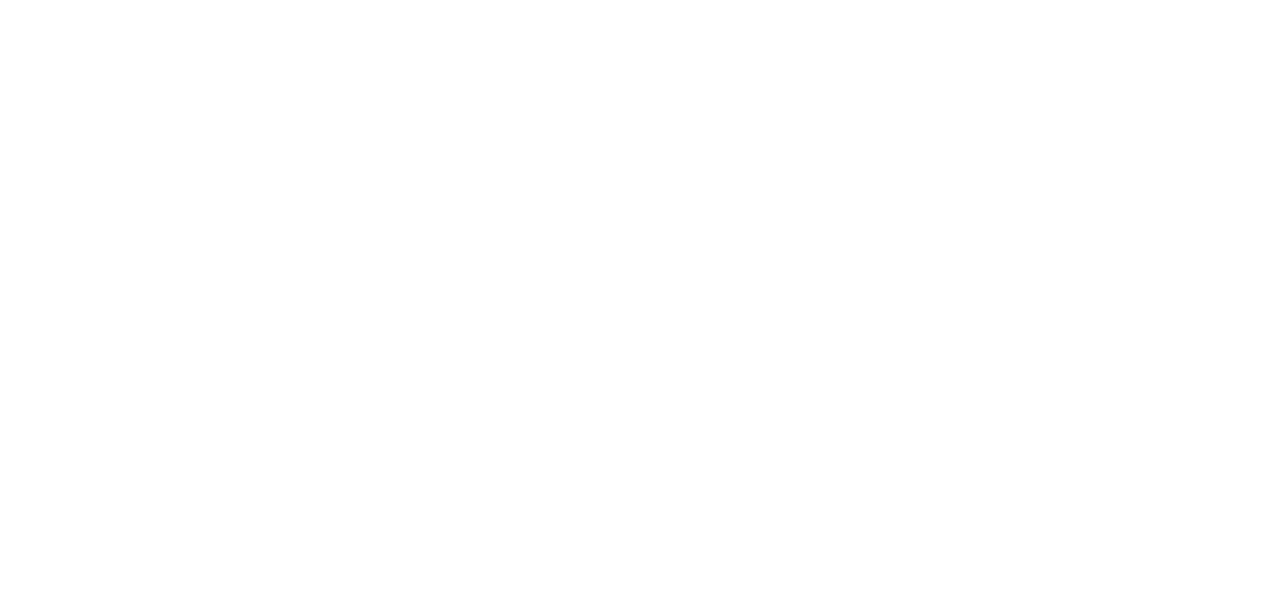
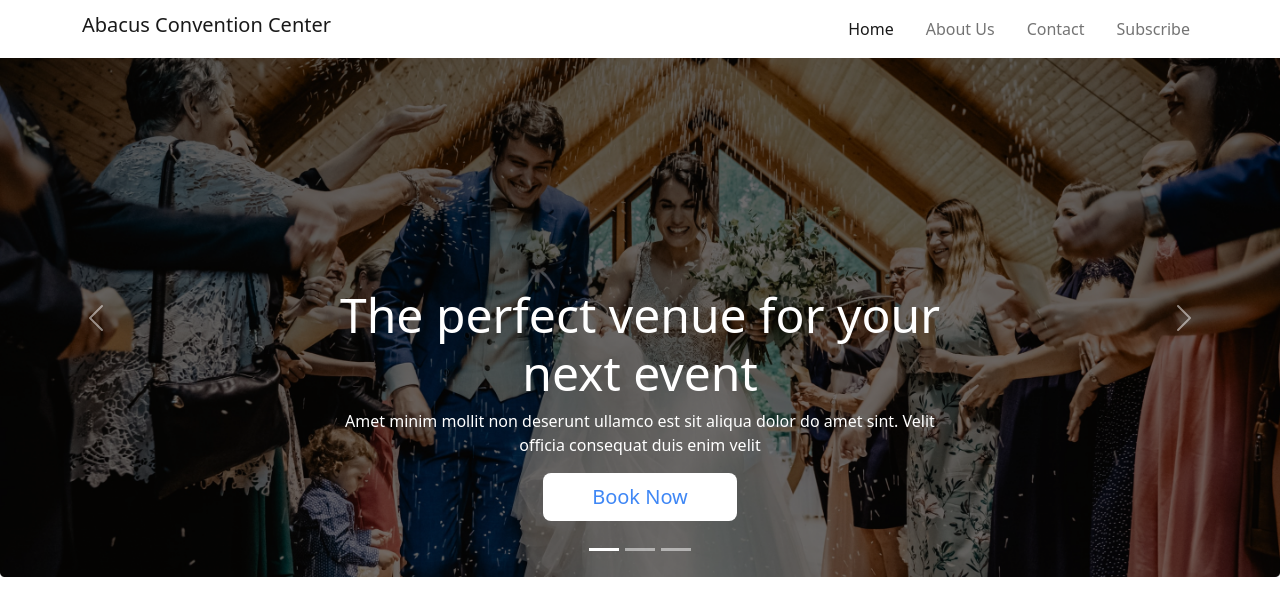
Before and after one commit to Emon1304013/convention-center, a plain HTML site: page index.html in a window 1280 px wide. Drawn offline with nearby package versions, Linux system fonts and the light colour scheme.

Commit message:
Navbar and Carousel Completed

```diff
--- a/index.html
+++ b/index.html
@@ -1,20 +1,98 @@
 <!doctype html>
 <html lang="en">
   <head>
-    <title>Title</title>
+    <title>Convention Center</title>
     <!-- Required meta tags -->
     <meta charset="utf-8">
     <meta name="viewport" content="width=device-width, initial-scale=1, shrink-to-fit=no">
 
     <!-- Bootstrap CSS v5.2.0-beta1 -->
-    <link rel="stylesheet" href="https://cdn.jsdelivr.net/npm/bootstrap@5.2.0-beta1/dist/css/bootstrap.min.css"  integrity="sha384-0evHe/X+R7YkIZDRvuzKMRqM+OrBnVFBL6DOitfPri4tjfHxaWutUpFmBp4vmVor" crossorigin="anonymous">
+    <link href="https://cdn.jsdelivr.net/npm/bootstrap@5.2.0/dist/css/bootstrap.min.css" rel="stylesheet" integrity="sha384-gH2yIJqKdNHPEq0n4Mqa/HGKIhSkIHeL5AyhkYV8i59U5AR6csBvApHHNl/vI1Bx" crossorigin="anonymous">
+    <link rel="stylesheet" href="style.css">
 
   </head>
   <body>
+<!-- Navigation Bar -->
+   <header>
+    <nav class="navbar navbar-expand-lg mx-5">
+      <div class="container">
+        <a class="navbar-brand h2" href="#">Abacus Convention Center </a>
+        <button class="navbar-toggler" type="button" data-bs-toggle="collapse" data-bs-target="#navbarSupportedContent" aria-controls="navbarSupportedContent" aria-expanded="false" aria-label="Toggle navigation">
+          <span class="navbar-toggler-icon"></span>
+        </button>
+        <div class="collapse navbar-collapse" id="navbarSupportedContent">
+          <ul class="navbar-nav ms-auto mb-2 mb-lg-0">
+            <li class="nav-item me-3">
+              <a class="nav-link active" aria-current="page" href="#">Home</a>
+            </li>
+            <li class="nav-item me-3">
+              <a class="nav-link" href="#">About Us</a>
+            </li>
+            <li class="nav-item me-3">
+              <a class="nav-link">Contact</a>
+            </li>
+            <li class="nav-item">
+              <a class="nav-link">Subscribe</a>
+            </li>
+          </ul>
+        </div>
+      </div>
+    </nav>
+   </header>
+<!-- Slider Section  -->
+   <section>
+    <div id="carouselExampleCaptions" class="carousel slide" data-bs-ride="false">
+      <div class="carousel-indicators">
+        <button type="button" data-bs-target="#carouselExampleCaptions" data-bs-slide-to="0" class="active" aria-current="true" aria-label="Slide 1"></button>
+        <button type="button" data-bs-target="#carouselExampleCaptions" data-bs-slide-to="1" aria-label="Slide 2"></button>
+        <button type="button" data-bs-target="#carouselExampleCaptions" data-bs-slide-to="2" aria-label="Slide 3"></button>
+      </div>
+      <div class="carousel-inner">
+        <div class="carousel-item active">
+          <img src="images/banner.png" class="d-block w-100" alt="...">
+          <div class="carousel-caption d-none d-md-block mx-auto">
+            <h1 class="">The perfect venue for your next event</h1>
+            <p>Amet minim mollit non deserunt ullamco est sit aliqua dolor do amet sint. Velit officia consequat duis enim velit </p>
+            <a href="#" class="btn btn-lg px-5 mb-3" style="--bs-btn-bg: white; --bs-btn-color: #3F87F5
+            ;
+            ">Book Now</a>
+          </div>
+        </div>
+        <div class="carousel-item">
+          <img src="images/banner.png" class="d-block w-100" alt="...">
+          <div class="carousel-caption d-none d-md-block mx-auto">
+            <h1 class="">The perfect venue for your next event</h1>
+            <p>Amet minim mollit non deserunt ullamco est sit aliqua dolor do amet sint. Velit officia consequat duis enim velit </p>
+            <a href="#" class="btn btn-lg px-5 mb-3" style="--bs-btn-bg: white; --bs-btn-color: #3F87F5
+            ;
+            ">Book Now</a>
+          </div>
+        </div>
+        <div class="carousel-item">
+          <img src="images/banner.png" class="d-block w-100" alt="...">
+          <div class="carousel-caption d-none d-md-block mx-auto">
+            <h1 class="">The perfect venue for your next event</h1>
+            <p>Amet minim mollit non deserunt ullamco est sit aliqua dolor do amet sint. Velit officia consequat duis enim velit </p>
+            <a href="#" class="btn btn-lg px-5 mb-3" style="--bs-btn-bg: white; --bs-btn-color: #3F87F5
+            ;
+            ">Book Now</a>
+          </div>
+        </div>
+      </div>
+      <button class="carousel-control-prev" type="button" data-bs-target="#carouselExampleCaptions" data-bs-slide="prev">
+        <span class="carousel-control-prev-icon" aria-hidden="true"></span>
+        <span class="visually-hidden">Previous</span>
+      </button>
+      <button class="carousel-control-next" type="button" data-bs-target="#carouselExampleCaptions" data-bs-slide="next">
+        <span class="carousel-control-next-icon" aria-hidden="true"></span>
+        <span class="visually-hidden">Next</span>
+      </button>
+    </div>
+   </section>
 
     <!-- Bootstrap JavaScript Libraries -->
     <script src="https://cdn.jsdelivr.net/npm/@popperjs/core@2.11.5/dist/umd/popper.min.js" integrity="sha384-Xe+8cL9oJa6tN/veChSP7q+mnSPaj5Bcu9mPX5F5xIGE0DVittaqT5lorf0EI7Vk" crossorigin="anonymous"></script>
 
-    <script src="https://cdn.jsdelivr.net/npm/bootstrap@5.2.0-beta1/dist/js/bootstrap.min.js" integrity="sha384-kjU+l4N0Yf4ZOJErLsIcvOU2qSb74wXpOhqTvwVx3OElZRweTnQ6d31fXEoRD1Jy" crossorigin="anonymous"></script>
+    <script src="https://cdn.jsdelivr.net/npm/bootstrap@5.2.0/dist/js/bootstrap.min.js" integrity="sha384-ODmDIVzN+pFdexxHEHFBQH3/9/vQ9uori45z4JjnFsRydbmQbmL5t1tQ0culUzyK" crossorigin="anonymous"></script>
   </body>
 </html>
--- /dev/null
+++ b/style.css
@@ -0,0 +1,6 @@
+.carousel-caption{
+    width: 600px;
+}
+.carousel-caption h1{
+    font-size: 48px;
+}
```
